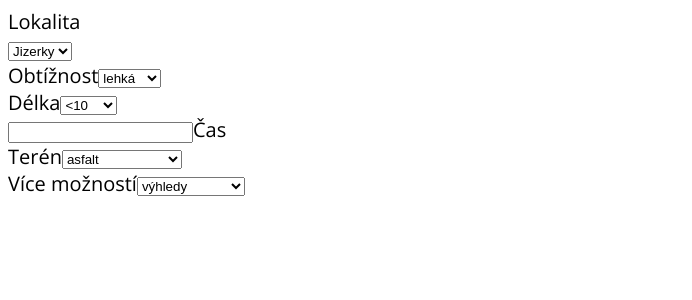
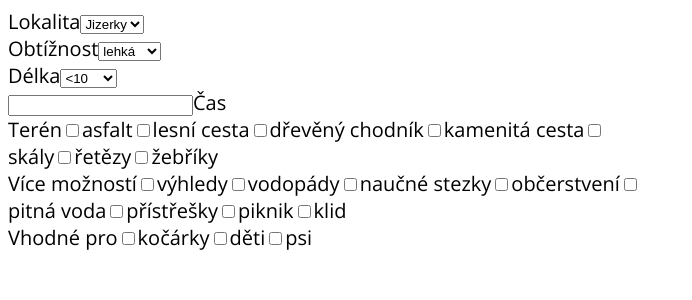
Before and after one commit to MichaelaKnizek/projekt-DKK, a React (Vite) app: page /filter in a window 1280 px wide. Shown: the top 300 px of the page, without its empty margins (0-692 px from the left). Built offline with nearby package versions, Linux system fonts and the light colour scheme.

Commit message:
change select to checkbox for terrain and feachures

```diff
--- a/data/trip-options.js
+++ b/data/trip-options.js
@@ -21,4 +21,5 @@ export const tripFilter = {
     'piknik',
     'klid',
   ],
+  suitableFor: ['kočárky', 'děti', 'psi'],
 };
--- a/src/pages/FilterPage/components/Form.jsx
+++ b/src/pages/FilterPage/components/Form.jsx
@@ -5,8 +5,8 @@ import './Form.css';
 const Form = () => {
   return (
     <form>
-      <label htmlFor="location">Lokalita</label>
       <div>
+        <label htmlFor="location">Lokalita</label>
         <select>
           {tripFilter.locations.map((item) => (
             <option value={item}>{item}</option>
@@ -30,7 +30,6 @@ const Form = () => {
         </select>
       </div>
       <div>
-        {' '}
         <label>
           <input />
           Čas
@@ -38,19 +37,30 @@ const Form = () => {
       </div>
       <div>
         <label htmlFor="terrain">Terén</label>
-        <select>
-          {tripFilter.terrainType.map((item) => (
-            <option value={item}>{item}</option>
-          ))}
-        </select>
+        {tripFilter.terrainType.map((item) => (
+          <label>
+            <input type="checkbox" name={item} />
+            {item}
+          </label>
+        ))}
       </div>
       <div>
         <label htmlFor="features">Více možností</label>
-        <select>
-          {tripFilter.features.map((item) => (
-            <option value={item}>{item}</option>
-          ))}
-        </select>
+        {tripFilter.features.map((item) => (
+          <label>
+            <input type="checkbox" name={item} />
+            {item}
+          </label>
+        ))}
+      </div>
+      <div>
+        <label htmlFor="features">Vhodné pro</label>
+        {tripFilter.suitableFor.map((item) => (
+          <label>
+            <input type="checkbox" name={item} />
+            {item}
+          </label>
+        ))}
       </div>
     </form>
   );
```
